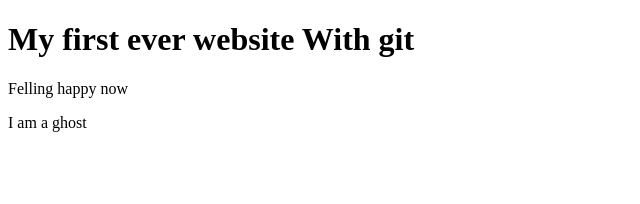
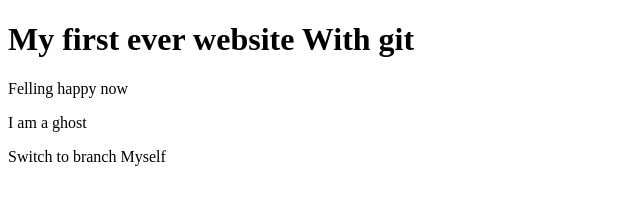
Before and after one commit to NurMohammadSarder/WebDevelopment, a plain HTML site: page index.html in a window 1280 px wide. Shown: the whole page, without its empty margins (0-640 px from the left). Drawn offline with Linux system fonts and the light colour scheme.

Commit message:
Switch to Branch

```diff
--- a/index.html
+++ b/index.html
@@ -9,5 +9,6 @@
     <h1>My first ever website With git</h1>
     <p>Felling happy now</p>
     <p>I am a ghost</p>
+    <p>Switch to branch Myself</p>
 </body>
 </html>
```
